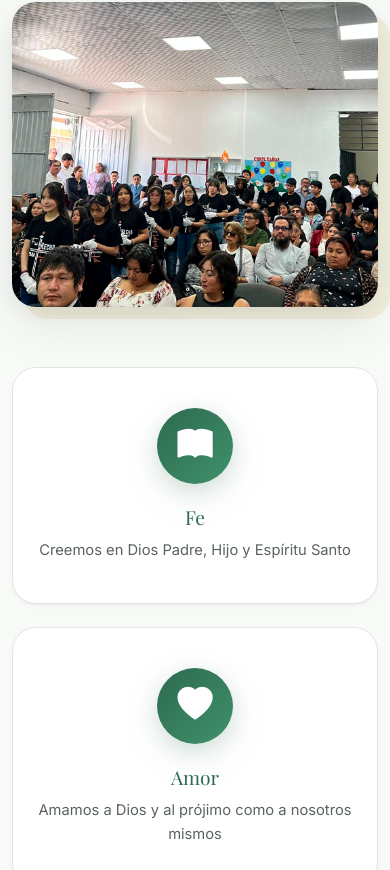
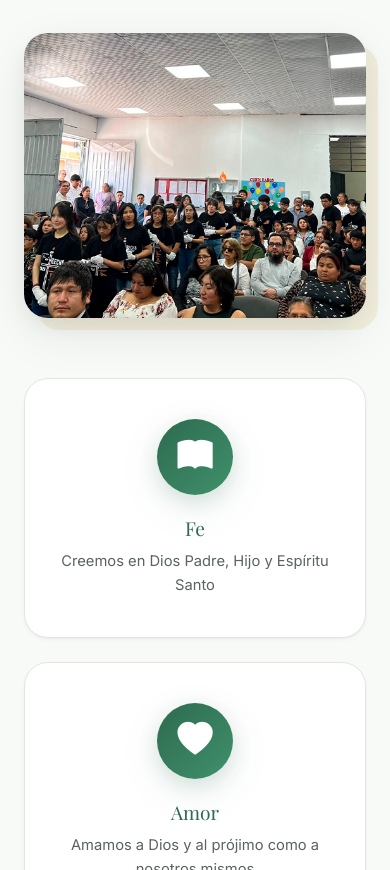
Before and after one commit to gerargram2006/Pagina-Iglesia, a React (Vite) app: page / in a window 390 px wide. Shown: the part 3077-3947 px from the top of the page. Built offline with nearby package versions, Linux system fonts and the light colour scheme.

Commit message:
feat: replace Bootstrap grid with Tailwind in AboutSection

```diff
--- a/src/components/AboutSection.jsx
+++ b/src/components/AboutSection.jsx
@@ -1,7 +1,7 @@
 export default function AboutSection({ title = "Quiénes Somos", subtitle = "Conoce nuestra historia y misión", id = "quienes-somos" }) {
     return (
         <section id={id} className="section section-alt">
-            <div className="container">
+            <div className="mx-auto max-w-7xl px-4 sm:px-6 lg:px-8">
                 {title && <h2 className="section-title" data-animate="fade-in-down">{title}</h2>}
                 {subtitle && <p className="section-subtitle" data-animate="fade-in-up">{subtitle}</p>}
                 <div className="about-content">
@@ -30,22 +30,22 @@ export default function AboutSection({ title = "Quiénes Somos", subtitle = "Con
                         </div>
                     </div>
                     <div className="about-values">
-                        <div className="row g-4">
-                            <div className="col-12 col-md-4">
+                        <div className="grid grid-cols-1 md:grid-cols-3 gap-4">
+                            <div data-animate="scale-in">
                                 <div className="value-item" data-animate="scale-in">
                                     <span className="value-icon"><i className="bi bi-book-fill" aria-hidden="true"></i></span>
                                     <h3>Fe</h3>
                                     <p>Creemos en Dios Padre, Hijo y Espíritu Santo</p>
                                 </div>
                             </div>
-                            <div className="col-12 col-md-4">
+                            <div data-animate="scale-in">
                                 <div className="value-item" data-animate="scale-in">
                                     <span className="value-icon"><i className="bi bi-heart-fill" aria-hidden="true"></i></span>
                                     <h3>Amor</h3>
                                     <p>Amamos a Dios y al prójimo como a nosotros mismos</p>
                                 </div>
                             </div>
-                            <div className="col-12 col-md-4">
+                            <div data-animate="scale-in">
                                 <div className="value-item" data-animate="scale-in">
                                     <span className="value-icon"><i className="bi bi-people-fill" aria-hidden="true"></i></span>
                                     <h3>Servicio</h3>
```
